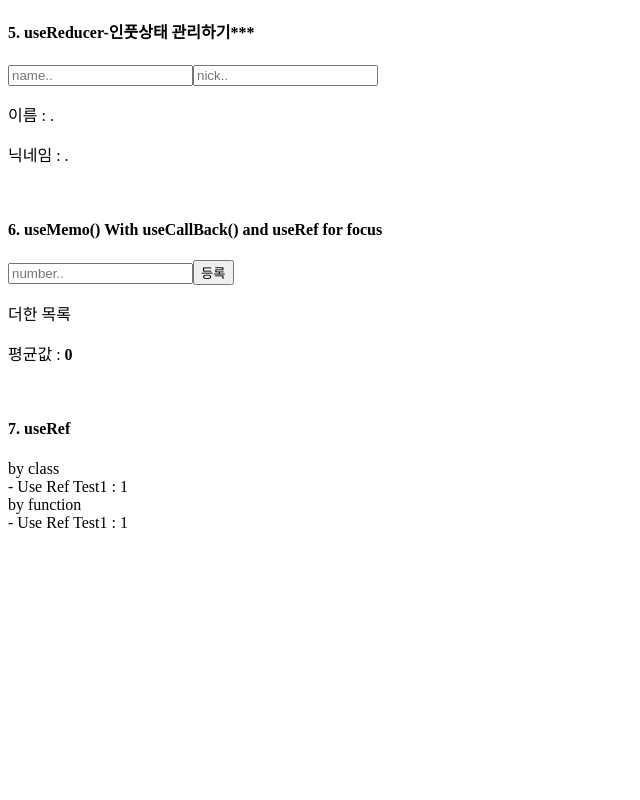
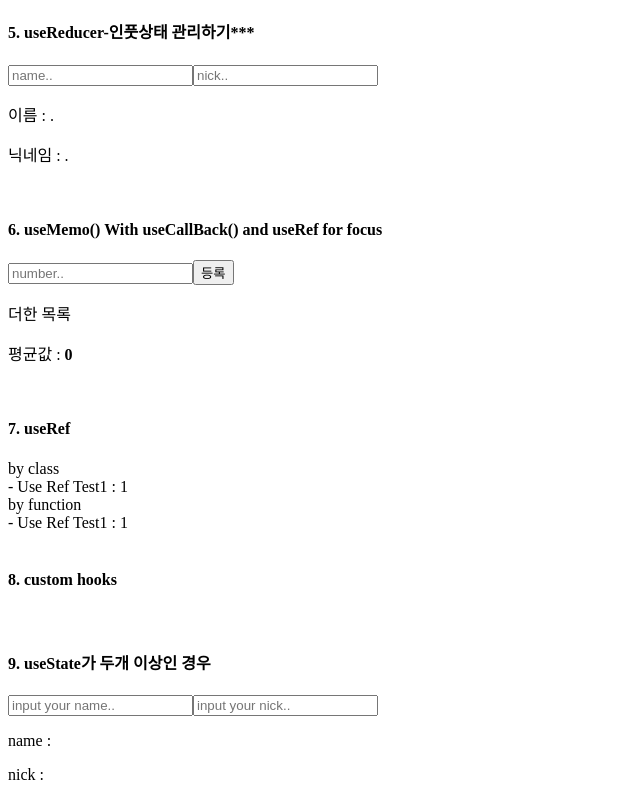
Before and after one commit to normalstory/hooks-study1, a React (Create React App) app: page / in a window 1280 px wide. Shown: the part 702-1502 px from the top of the page, without its empty margins (0-640 px from the left). Before the commit the page ends 1242 px from the top, so only its background shows below. Built offline with nearby package versions, Linux system fonts and the light colour scheme.

Commit message:
hooks 커스텀 까지

```diff
--- a/src/Counter.js
+++ b/src/Counter.js
@@ -6,6 +6,7 @@ import ReducerTest1 from "./ReducerTest1";
 import Average from "./Average";
 import UseRefC1 from "./UseRefC1";
 import UseRefF1 from "./UseRefF1";
+import InfoWithCustomHook from "./InfoWithCustomHook";
 
 const Counter = () => {
   const [value, setValue] = useState(0);
@@ -66,6 +67,11 @@ const Counter = () => {
         by class <UseRefC1 />
         by function <UseRefF1 />
       </div>
+      <div>
+        <br />
+        <h4>8. custom hooks</h4>
+        <InfoWithCustomHook />
+      </div>
     </div>
   );
 };
--- /dev/null
+++ b/src/InfoWithCustomHook.js
@@ -0,0 +1,44 @@
+import React from "react";
+import useInputs from "./useInputs";
+
+const InfoWithCustomHook = () => {
+  const [state, onChange] = useInputs({
+    name: "",
+    nick: "",
+  });
+  const { name, nick } = state;
+
+  return (
+    <div>
+      <div>
+        <br />
+        <h4>9. useState가 두개 이상인 경우</h4>
+        <input
+          type="text"
+          name="name"
+          value={name}
+          //onClick={handleName}
+          onChange={onChange}
+          placeholder="input your name.."
+        />
+        <input
+          type="text"
+          name="nick"
+          value={nick}
+          onChange={onChange}
+          placeholder="input your nick.."
+        />
+      </div>
+      <div>
+        <p>
+          name : <b>{name}</b>
+        </p>
+        <p>
+          nick : <b>{nick}</b>
+        </p>
+      </div>
+    </div>
+  );
+};
+
+export default InfoWithCustomHook;
--- /dev/null
+++ b/src/useInputs.js
@@ -0,0 +1,18 @@
+//custom hook
+
+import { useReducer } from "react";
+
+function reducer(state, action) {
+  return {
+    ...state,
+    [action.name]: action.value,
+  };
+}
+
+export default function useInputs(initialForm) {
+  const [state, dispatch] = useReducer(reducer, initialForm);
+  const onChage = (e) => {
+    dispatch(e.target);
+  };
+  return [state, onChage];
+}
```
